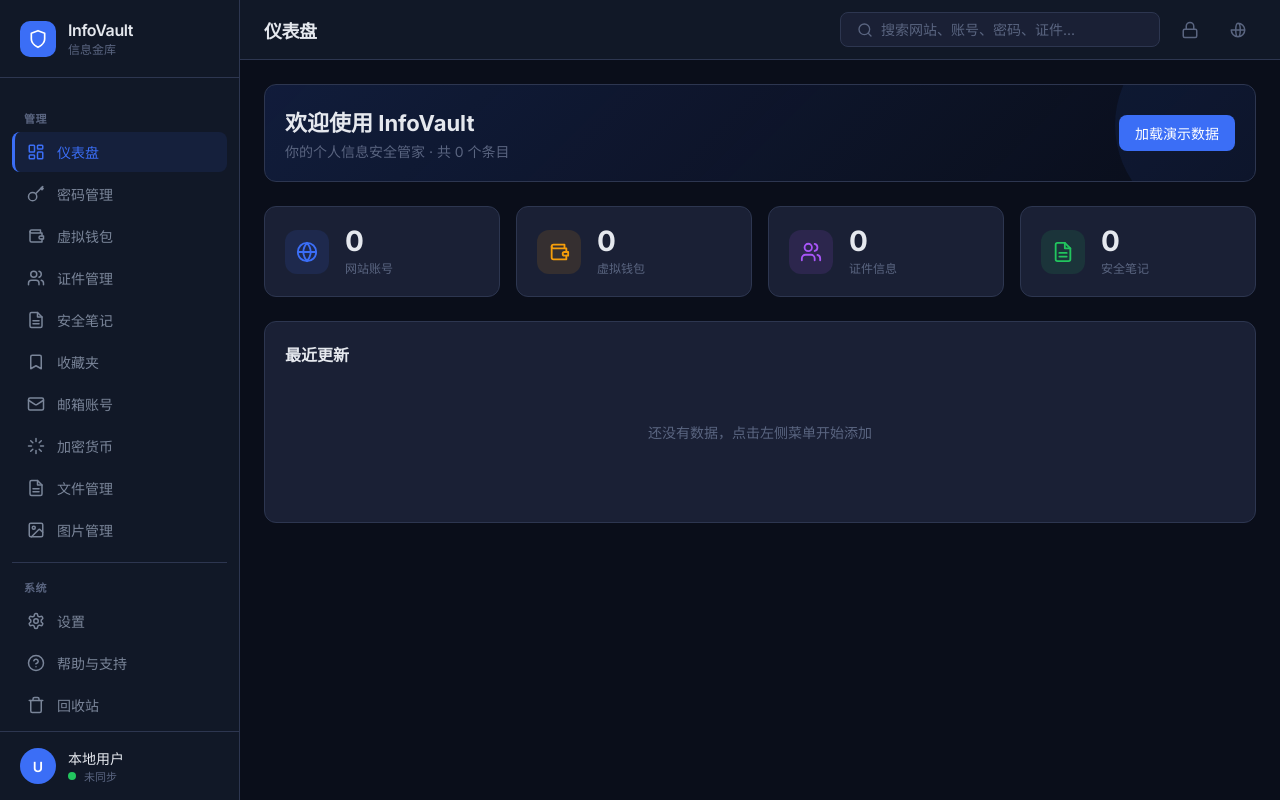
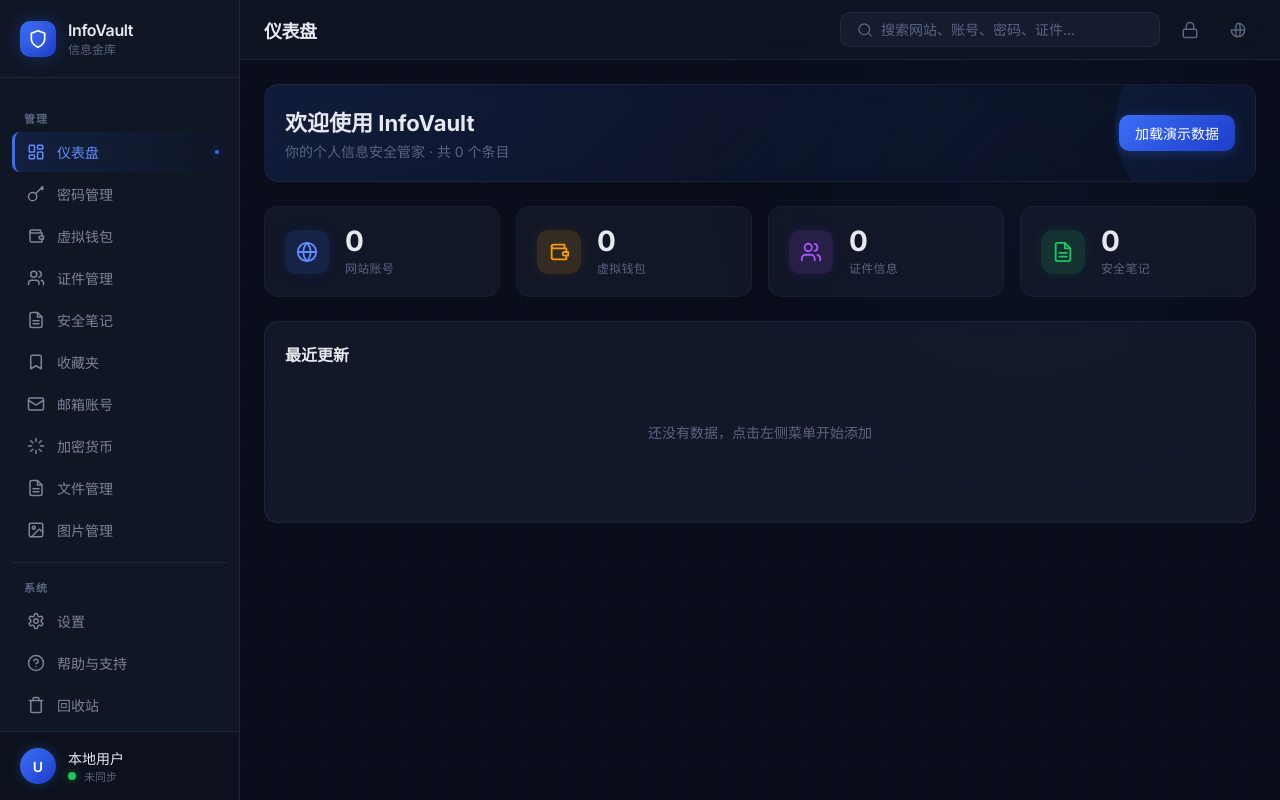
Before and after one commit to duxiajun4477/hao123, a plain HTML site: page info-vault-desktop/index.html in a window 1280 px wide. Drawn offline with Linux system fonts and the light colour scheme.

Commit message:
update info-vault-desktop/index.html

```diff
--- a/info-vault-desktop/index.html
+++ b/info-vault-desktop/index.html
@@ -10,101 +10,236 @@
   <link rel="stylesheet" href="../info-vault/colors_and_type.css">
   <style>
     * { margin: 0; padding: 0; box-sizing: border-box; }
-    body { font-family: var(--font-body); background: var(--info-vault-background); color: var(--info-vault-foreground); overflow: hidden; }
+    body {
+      font-family: var(--font-body);
+      background: var(--info-vault-background);
+      color: var(--info-vault-foreground);
+      overflow: hidden;
+    }
+    /* 背景科技网格 */
+    body::before {
+      content: '';
+      position: fixed;
+      inset: 0;
+      background-image:
+        linear-gradient(rgba(59,110,246,0.03) 1px, transparent 1px),
+        linear-gradient(90deg, rgba(59,110,246,0.03) 1px, transparent 1px);
+      background-size: 40px 40px;
+      z-index: 0;
+      pointer-events: none;
+    }
+    /* 背景光晕 */
+    body::after {
+      content: '';
+      position: fixed;
+      top: -20%;
+      right: -10%;
+      width: 600px;
+      height: 600px;
+      background: radial-gradient(circle, rgba(59,110,246,0.06) 0%, transparent 70%);
+      z-index: 0;
+      pointer-events: none;
+      animation: glowFloat 15s ease-in-out infinite alternate;
+    }
+    @keyframes glowFloat {
+      0% { transform: translate(0, 0) scale(1); opacity: 0.5; }
+      50% { transform: translate(-100px, 50px) scale(1.2); opacity: 0.8; }
+      100% { transform: translate(50px, -30px) scale(0.9); opacity: 0.6; }
+    }
     .no-scrollbar::-webkit-scrollbar { display: none; }
     .no-scrollbar { -ms-overflow-style: none; scrollbar-width: none; }
 
     /* Layout */
-    .app-layout { display: flex; height: 100vh; width: 100vw; }
+    .app-layout { display: flex; height: 100vh; width: 100vw; position: relative; z-index: 1; }
 
     /* Sidebar */
-    .sidebar { width: 240px; min-width: 240px; background: var(--color-neutral-50); display: flex; flex-direction: column; border-right: 1px solid var(--color-neutral-300); }
-    .sidebar-logo { display: flex; align-items: center; gap: 12px; padding: 20px 20px; border-bottom: 1px solid var(--color-neutral-300); }
-    .sidebar-logo-icon { width: 36px; height: 36px; border-radius: 10px; background: var(--color-primary-500); display: flex; align-items: center; justify-content: center; }
-    .sidebar-logo-icon svg { width: 20px; height: 20px; stroke: white; }
+    .sidebar {
+      width: 240px; min-width: 240px;
+      background: rgba(17,24,39,0.85);
+      backdrop-filter: blur(12px);
+      -webkit-backdrop-filter: blur(12px);
+      display: flex; flex-direction: column;
+      border-right: 1px solid rgba(45,54,80,0.5);
+    }
+    .sidebar-logo { display: flex; align-items: center; gap: 12px; padding: 20px 20px; border-bottom: 1px solid rgba(45,54,80,0.5); }
+    .sidebar-logo-icon {
+      width: 36px; height: 36px; border-radius: 10px;
+      background: linear-gradient(135deg, var(--color-primary-500), var(--color-primary-700));
+      display: flex; align-items: center; justify-content: center;
+      box-shadow: 0 0 20px rgba(59,110,246,0.3);
+    }
+    .sidebar-logo-icon svg { width: 20px; height: 20px; stroke: white; filter: drop-shadow(0 0 4px rgba(255,255,255,0.3)); }
     .sidebar-logo-text { font-size: var(--text-base); font-weight: 600; letter-spacing: -0.025em; color: var(--color-neutral-900); }
     .sidebar-logo-sub { font-size: var(--text-xs); color: var(--color-neutral-500); }
     .sidebar-nav { flex: 1; padding: 16px 12px; overflow-y: auto; }
-    .sidebar-nav-item { display: flex; align-items: center; gap: 12px; padding: 10px 12px; border-radius: 8px; color: var(--color-neutral-600); font-size: var(--text-sm); cursor: pointer; transition: all 0.15s; border-left: 3px solid transparent; margin-bottom: 2px; }
+    .sidebar-nav-item {
+      display: flex; align-items: center; gap: 12px; padding: 10px 12px; border-radius: 8px;
+      color: var(--color-neutral-600); font-size: var(--text-sm); cursor: pointer;
+      transition: all 0.2s ease; border-left: 3px solid transparent; margin-bottom: 2px;
+      position: relative; overflow: hidden;
+    }
+    .sidebar-nav-item::before {
+      content: '';
+      position: absolute;
+      inset: 0;
+      background: linear-gradient(90deg, transparent, rgba(59,110,246,0.05), transparent);
+      transform: translateX(-100%);
+      transition: transform 0.4s ease;
+    }
+    .sidebar-nav-item:hover::before { transform: translateX(100%); }
     .sidebar-nav-item:hover { color: var(--color-neutral-800); background: rgba(255,255,255,0.03); }
-    .sidebar-nav-item.active { color: var(--color-primary-500); background: rgba(59,110,246,0.1); border-left-color: var(--color-primary-500); }
+    .sidebar-nav-item.active {
+      color: var(--color-primary-400);
+      background: linear-gradient(90deg, rgba(59,110,246,0.12), transparent);
+      border-left-color: var(--color-primary-500);
+      box-shadow: inset 0 0 20px rgba(59,110,246,0.05);
+    }
+    .sidebar-nav-item.active::after {
+      content: '';
+      position: absolute;
+      right: 8px;
+      width: 4px; height: 4px;
+      border-radius: 50%;
+      background: var(--color-primary-500);
+      box-shadow: 0 0 8px var(--color-primary-500);
+    }
     .sidebar-nav-item svg { width: 18px; height: 18px; flex-shrink: 0; }
-    .sidebar-section-label { padding: 16px 12px 6px; font-size: 11px; font-weight: 600; color: var(--color-neutral-500); text-transform: uppercase; letter-spacing: 0.05em; border-top: 1px solid var(--color-neutral-300); margin-top: 12px; }
+    .sidebar-section-label { padding: 16px 12px 6px; font-size: 11px; font-weight: 600; color: var(--color-neutral-500); text-transform: uppercase; letter-spacing: 0.08em; border-top: 1px solid rgba(45,54,80,0.5); margin-top: 12px; }
     .sidebar-section-label:first-child { border-top: none; margin-top: 0; }
-    .sidebar-footer { border-top: 1px solid var(--color-neutral-300); padding: 16px 20px; display: flex; align-items: center; gap: 12px; }
-    .sidebar-avatar { width: 36px; height: 36px; border-radius: 50%; background: var(--color-primary-500); display: flex; align-items: center; justify-content: center; color: white; font-weight: 600; font-size: var(--text-sm); flex-shrink: 0; }
+    .sidebar-footer { border-top: 1px solid rgba(45,54,80,0.5); padding: 16px 20px; display: flex; align-items: center; gap: 12px; background: rgba(0,0,0,0.2); }
+    .sidebar-avatar { width: 36px; height: 36px; border-radius: 50%; background: linear-gradient(135deg, var(--color-primary-500), var(--color-primary-700)); display: flex; align-items: center; justify-content: center; color: white; font-weight: 600; font-size: var(--text-sm); flex-shrink: 0; box-shadow: 0 0 12px rgba(59,110,246,0.3); }
     .sidebar-user-info { flex: 1; min-width: 0; }
     .sidebar-user-name { font-size: var(--text-sm); font-weight: 500; color: var(--color-neutral-900); white-space: nowrap; overflow: hidden; text-overflow: ellipsis; }
     .sidebar-user-email { font-size: var(--text-xs); color: var(--color-neutral-500); white-space: nowrap; overflow: hidden; text-overflow: ellipsis; }
     .sidebar-sync-status { display: flex; align-items: center; gap: 8px; font-size: 11px; color: var(--color-neutral-500); }
     .sync-dot { width: 8px; height: 8px; border-radius: 50%; flex-shrink: 0; }
-    .sync-dot.synced { background: var(--state-success); }
-    .sync-dot.syncing { background: var(--state-warning); animation: pulse 1s infinite; }
-    .sync-dot.error { background: var(--state-error); }
-    @keyframes pulse { 0%, 100% { opacity: 1; } 50% { opacity: 0.3; } }
+    .sync-dot.synced { background: var(--state-success); box-shadow: 0 0 8px rgba(34,197,94,0.5); }
+    .sync-dot.syncing { background: var(--state-warning); box-shadow: 0 0 8px rgba(245,158,11,0.5); animation: pulse 1s infinite; }
+    .sync-dot.error { background: var(--state-error); box-shadow: 0 0 8px rgba(239,68,68,0.5); }
+    @keyframes pulse { 0%, 100% { opacity: 1; transform: scale(1); } 50% { opacity: 0.5; transform: scale(0.8); } }
 
     /* Main */
     .main-area { flex: 1; display: flex; flex-direction: column; min-width: 0; }
-    .topbar { height: 60px; display: flex; align-items: center; justify-content: space-between; padding: 0 24px; border-bottom: 1px solid var(--color-neutral-300); background: var(--color-neutral-50); flex-shrink: 0; }
+    .topbar {
+      height: 60px; display: flex; align-items: center; justify-content: space-between;
+      padding: 0 24px; border-bottom: 1px solid rgba(45,54,80,0.5);
+      background: rgba(17,24,39,0.6);
+      backdrop-filter: blur(12px);
+      -webkit-backdrop-filter: blur(12px);
+      flex-shrink: 0; position: sticky; top: 0; z-index: 10;
+    }
     .topbar-title { font-size: var(--text-lg); font-weight: 600; letter-spacing: -0.025em; color: var(--color-neutral-900); }
     .topbar-actions { display: flex; align-items: center; gap: 12px; }
-    .search-box { display: flex; align-items: center; gap: 8px; padding: 8px 16px; border-radius: 8px; background: var(--color-neutral-100); border: 1px solid var(--color-neutral-300); width: 320px; transition: border-color 0.2s; }
-    .search-box:focus-within { border-color: var(--color-primary-500); }
+    .search-box {
+      display: flex; align-items: center; gap: 8px; padding: 8px 16px; border-radius: 10px;
+      background: rgba(26,32,53,0.8);
+      border: 1px solid rgba(45,54,80,0.5); width: 320px;
+      transition: all 0.2s ease;
+    }
+    .search-box:focus-within {
+      border-color: var(--color-primary-500);
+      box-shadow: 0 0 20px rgba(59,110,246,0.1);
+      background: rgba(26,32,53,0.95);
+    }
     .search-box svg { width: 16px; height: 16px; color: var(--color-neutral-500); flex-shrink: 0; }
     .search-box input { flex: 1; background: transparent; border: none; outline: none; color: var(--color-neutral-900); font-size: var(--text-sm); font-family: var(--font-body); }
     .search-box input::placeholder { color: var(--color-neutral-500); }
-    .topbar-btn { width: 36px; height: 36px; border-radius: 8px; display: flex; align-items: center; justify-content: center; color: var(--color-neutral-500); cursor: pointer; border: none; background: transparent; transition: all 0.15s; }
-    .topbar-btn:hover { background: var(--color-neutral-200); color: var(--color-neutral-800); }
+    .topbar-btn {
+      width: 36px; height: 36px; border-radius: 8px; display: flex; align-items: center;
+      justify-content: center; color: var(--color-neutral-500); cursor: pointer;
+      border: none; background: transparent; transition: all 0.15s; position: relative;
+    }
+    .topbar-btn:hover { background: rgba(34,42,62,0.8); color: var(--color-neutral-800); box-shadow: 0 0 15px rgba(59,110,246,0.1); }
     .topbar-btn svg { width: 18px; height: 18px; }
     .notification-dot { position: absolute; top: 8px; right: 8px; width: 8px; height: 8px; border-radius: 50%; background: var(--state-error); }
 
     /* Content */
-    .content-area { flex: 1; overflow: auto; padding: 24px; }
+    .content-area { flex: 1; overflow: auto; padding: 24px; position: relative; z-index: 1; }
 
     /* Cards */
-    .card { background: var(--color-neutral-100); border: 1px solid var(--color-neutral-300); border-radius: 12px; padding: 20px; }
+    .card {
+      background: rgba(26,32,53,0.6);
+      backdrop-filter: blur(8px);
+      -webkit-backdrop-filter: blur(8px);
+      border: 1px solid rgba(45,54,80,0.4);
+      border-radius: 14px;
+      padding: 20px;
+      transition: all 0.2s ease;
+    }
+    .card:hover { border-color: rgba(59,110,246,0.2); box-shadow: 0 0 30px rgba(59,110,246,0.03); }
     .card-header { display: flex; align-items: center; justify-content: space-between; margin-bottom: 16px; }
     .card-title { font-size: var(--text-base); font-weight: 600; color: var(--color-neutral-900); }
 
     /* Buttons */
-    .btn { display: inline-flex; align-items: center; gap: 6px; padding: 8px 16px; border-radius: 8px; font-size: var(--text-sm); font-weight: 500; cursor: pointer; transition: all 0.15s; border: none; font-family: var(--font-body); }
-    .btn-primary { background: var(--color-primary-500); color: white; }
-    .btn-primary:hover { background: var(--color-primary-600); }
-    .btn-secondary { background: var(--color-neutral-200); color: var(--color-neutral-800); }
-    .btn-secondary:hover { background: var(--color-neutral-300); }
+    .btn {
+      display: inline-flex; align-items: center; gap: 6px; padding: 8px 16px; border-radius: 10px;
+      font-size: var(--text-sm); font-weight: 500; cursor: pointer; transition: all 0.2s ease;
+      border: none; font-family: var(--font-body); position: relative; overflow: hidden;
+    }
+    .btn::after {
+      content: '';
+      position: absolute; inset: 0;
+      background: linear-gradient(90deg, transparent, rgba(255,255,255,0.05), transparent);
+      transform: translateX(-100%);
+      transition: transform 0.4s ease;
+    }
+    .btn:hover::after { transform: translateX(100%); }
+    .btn-primary { background: linear-gradient(135deg, var(--color-primary-500), var(--color-primary-700)); color: white; box-shadow: 0 2px 12px rgba(59,110,246,0.3); }
+    .btn-primary:hover { box-shadow: 0 4px 20px rgba(59,110,246,0.4); transform: translateY(-1px); }
+    .btn-primary:active { transform: translateY(0); }
+    .btn-secondary { background: rgba(34,42,62,0.8); color: var(--color-neutral-800); border: 1px solid rgba(45,54,80,0.4); }
+    .btn-secondary:hover { background: rgba(45,54,80,0.8); border-color: rgba(59,110,246,0.3); }
     .btn-ghost { background: transparent; color: var(--color-neutral-500); }
-    .btn-ghost:hover { background: var(--color-neutral-200); color: var(--color-neutral-800); }
-    .btn-danger { background: rgba(239,68,68,0.15); color: #ef4444; }
-    .btn-danger:hover { background: rgba(239,68,68,0.25); }
+    .btn-ghost:hover { background: rgba(34,42,62,0.6); color: var(--color-neutral-800); }
+    .btn-danger { background: rgba(239,68,68,0.12); color: #ef4444; border: 1px solid rgba(239,68,68,0.2); }
+    .btn-danger:hover { background: rgba(239,68,68,0.2); }
     .btn-sm { padding: 6px 12px; font-size: var(--text-xs); }
-    .btn-icon { width: 32px; height: 32px; padding: 0; display: inline-flex; align-items: center; justify-content: center; border-radius: 6px; }
+    .btn-icon { width: 32px; height: 32px; padding: 0; display: inline-flex; align-items: center; justify-content: center; border-radius: 8px; }
     .btn-icon svg { width: 16px; height: 16px; }
 
     /* Tables */
     .table-wrap { overflow-x: auto; }
     table { width: 100%; border-collapse: collapse; font-size: var(--text-sm); }
-    thead th { text-align: left; padding: 12px 16px; font-weight: 500; color: var(--color-neutral-500); border-bottom: 1px solid var(--color-neutral-300); white-space: nowrap; background: rgba(45,54,80,0.3); }
-    tbody td { padding: 12px 16px; border-bottom: 1px solid var(--color-neutral-300); color: var(--color-neutral-800); }
-    tbody tr:hover { background: rgba(255,255,255,0.02); }
+    thead th { text-align: left; padding: 12px 16px; font-weight: 500; color: var(--color-neutral-500); border-bottom: 1px solid rgba(45,54,80,0.4); white-space: nowrap; background: rgba(45,54,80,0.2); }
+    tbody td { padding: 12px 16px; border-bottom: 1px solid rgba(45,54,80,0.2); color: var(--color-neutral-800); }
+    tbody tr:hover { background: rgba(59,110,246,0.03); }
 
     /* Form */
     .form-group { margin-bottom: 16px; }
-    .form-label { display: block; font-size: var(--text-sm); font-weight: 500; color: var(--color-neutral-800); margin-bottom: 6px; }
-    .form-input, .form-select, .form-textarea { width: 100%; padding: 10px 14px; border-radius: 8px; border: 1px solid var(--color-neutral-300); background: var(--color-neutral-100); color: var(--color-neutral-900); font-size: var(--text-sm); font-family: var(--font-body); transition: border-color 0.15s; outline: none; }
-    .form-input:focus, .form-select:focus, .form-textarea:focus { border-color: var(--color-primary-500); }
+    .form-label { display: block; font-size: var(--text-sm); font-weight: 500; color: var(--color-neutral-700); margin-bottom: 6px; letter-spacing: 0.02em; }
+    .form-input, .form-select, .form-textarea {
+      width: 100%; padding: 10px 14px; border-radius: 10px;
+      border: 1px solid rgba(45,54,80,0.5);
+      background: rgba(26,32,53,0.6);
+      color: var(--color-neutral-900); font-size: var(--text-sm);
+      font-family: var(--font-body); transition: all 0.2s; outline: none;
+    }
+    .form-input:focus, .form-select:focus, .form-textarea:focus {
+      border-color: var(--color-primary-500);
+      box-shadow: 0 0 20px rgba(59,110,246,0.08);
+      background: rgba(26,32,53,0.9);
+    }
     .form-input::placeholder { color: var(--color-neutral-500); }
     .form-textarea { resize: vertical; min-height: 80px; }
     .form-row { display: grid; grid-template-columns: 1fr 1fr; gap: 16px; }
-    .form-actions { display: flex; justify-content: flex-end; gap: 8px; margin-top: 24px; padding-top: 16px; border-top: 1px solid var(--color-neutral-300); }
+    .form-actions { display: flex; justify-content: flex-end; gap: 8px; margin-top: 24px; padding-top: 16px; border-top: 1px solid rgba(45,54,80,0.4); }
 
     /* Modal */
-    .modal-overlay { position: fixed; inset: 0; background: rgba(0,0,0,0.6); backdrop-filter: blur(4px); display: flex; align-items: center; justify-content: center; z-index: 1000; opacity: 0; pointer-events: none; transition: opacity 0.2s; }
+    .modal-overlay { position: fixed; inset: 0; background: rgba(0,0,0,0.7); backdrop-filter: blur(8px); display: flex; align-items: center; justify-content: center; z-index: 1000; opacity: 0; pointer-events: none; transition: opacity 0.3s; }
     .modal-overlay.open { opacity: 1; pointer-events: auto; }
-    .modal { background: var(--color-neutral-50); border: 1px solid var(--color-neutral-300); border-radius: 16px; width: 520px; max-width: 90vw; max-height: 85vh; overflow-y: auto; box-shadow: 0 24px 80px rgba(0,0,0,0.5); }
-    .modal-header { display: flex; align-items: center; justify-content: space-between; padding: 20px 24px; border-bottom: 1px solid var(--color-neutral-300); }
+    .modal {
+      background: rgba(17,24,39,0.95);
+      backdrop-filter: blur(20px);
+      -webkit-backdrop-filter: blur(20px);
+      border: 1px solid rgba(45,54,80,0.4);
+      border-radius: 20px;
+      width: 520px; max-width: 90vw; max-height: 85vh; overflow-y: auto;
+      box-shadow: 0 24px 80px rgba(0,0,0,0.5), 0 0 40px rgba(59,110,246,0.05);
+    }
+    .modal-header { display: flex; align-items: center; justify-content: space-between; padding: 20px 24px; border-bottom: 1px solid rgba(45,54,80,0.4); }
     .modal-title { font-size: var(--text-lg); font-weight: 600; color: var(--color-neutral-900); }
-    .modal-close { width: 32px; height: 32px; border-radius: 8px; display: flex; align-items: center; justify-content: center; cursor: pointer; color: var(--color-neutral-500); transition: all 0.15s; border: none; background: transparent; }
-    .modal-close:hover { background: var(--color-neutral-200); color: var(--color-neutral-800); }
+    .modal-close { width: 32px; height: 32px; border-radius: 8px; display: flex; align-items: center; justify-content: center; cursor: pointer; color: var(--color-neutral-500); transition: all 0.15s; border: none; background: rgba(34,42,62,0.6); }
+    .modal-close:hover { background: rgba(45,54,80,0.8); color: var(--color-neutral-800); }
     .modal-body { padding: 24px; }
     .modal-lg { width: 680px; }
 
@@ -118,15 +253,23 @@
 
     /* Stats */
     .stat-grid { display: grid; grid-template-columns: repeat(auto-fit, minmax(200px, 1fr)); gap: 16px; }
-    .stat-card { background: var(--color-neutral-100); border: 1px solid var(--color-neutral-300); border-radius: 12px; padding: 20px; display: flex; align-items: center; gap: 16px; }
+    .stat-card {
+      background: rgba(26,32,53,0.5);
+      backdrop-filter: blur(8px);
+      border: 1px solid rgba(45,54,80,0.3);
+      border-radius: 14px;
+      padding: 20px; display: flex; align-items: center; gap: 16px;
+      transition: all 0.2s ease;
+    }
+    .stat-card:hover { border-color: rgba(59,110,246,0.3); box-shadow: 0 0 25px rgba(59,110,246,0.05); transform: translateY(-2px); }
     .stat-icon { width: 44px; height: 44px; border-radius: 12px; display: flex; align-items: center; justify-content: center; flex-shrink: 0; }
     .stat-icon svg { width: 22px; height: 22px; }
-    .stat-icon.blue { background: rgba(59,110,246,0.12); color: var(--color-primary-500); }
-    .stat-icon.green { background: rgba(34,197,94,0.12); color: #22c55e; }
-    .stat-icon.orange { background: rgba(245,158,11,0.12); color: #f59e0b; }
-    .stat-icon.purple { background: rgba(168,85,247,0.12); color: #a855f7; }
+    .stat-icon.blue { background: rgba(59,110,246,0.15); color: var(--color-primary-400); box-shadow: 0 0 15px rgba(59,110,246,0.1); }
+    .stat-icon.green { background: rgba(34,197,94,0.15); color: #22c55e; box-shadow: 0 0 15px rgba(34,197,94,0.1); }
+    .stat-icon.orange { background: rgba(245,158,11,0.15); color: #f59e0b; box-shadow: 0 0 15px rgba(245,158,11,0.1); }
+    .stat-icon.purple { background: rgba(168,85,247,0.15); color: #a855f7; box-shadow: 0 0 15px rgba(168,85,247,0.1); }
     .stat-number { font-size: 28px; font-weight: 700; color: var(--color-neutral-900); line-height: 1; }
-    .stat-label { font-size: var(--text-xs); color: var(--color-neutral-500); margin-top: 4px; }
+    .stat-label { font-size: var(--text-xs); color: var(--color-neutral-500); margin-top: 4px; letter-spacing: 0.02em; }
 
     /* Empty state */
     .empty-state { text-align: center; padding: 60px 20px; }
@@ -388,6 +531,9 @@
         </button>
       </div>
       <p class="unlock-error" id="unlockError"></p>
+      <div style="margin-top:16px;">
+        <button class="unlock-reset" onclick="InfoVaultApp.resetMasterPassword()">忘记密码？重置应用</button>
+      </div>
     </div>
   </div>
 
@@ -405,6 +551,8 @@
     .unlock-btn:hover { background: var(--color-primary-600); }
     .unlock-btn:active { transform: scale(0.95); }
     .unlock-error { font-size: var(--text-sm); color: var(--state-error); margin-top: 12px; min-height: 20px; }
+    .unlock-reset { font-size: 12px; color: var(--color-neutral-500); background: none; border: none; cursor: pointer; text-decoration: underline; font-family: var(--font-body); padding: 8px 16px; border-radius: 6px; transition: all 0.15s; }
+    .unlock-reset:hover { color: var(--state-error); background: rgba(239,68,68,0.1); }
   </style>
 
   <script src="../info-vault/js/db.js"></script>
```
